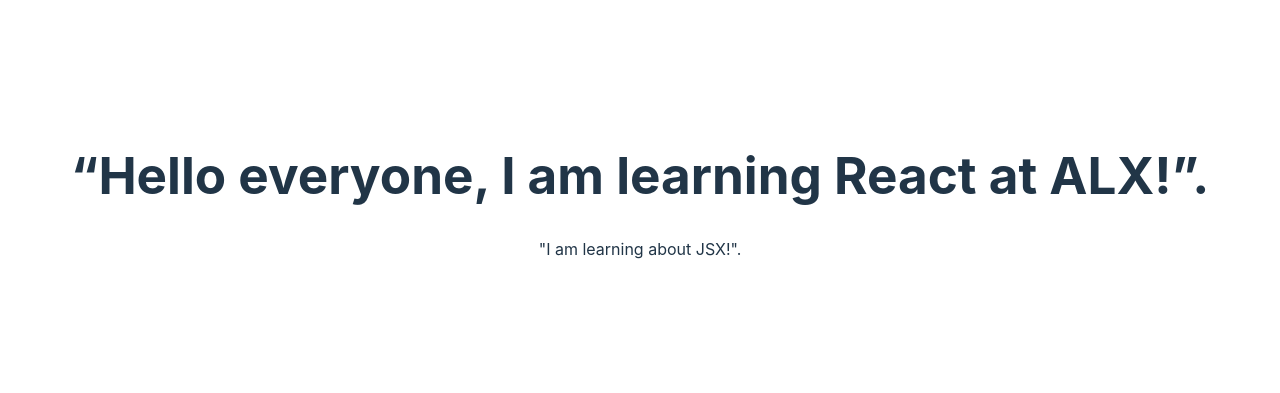
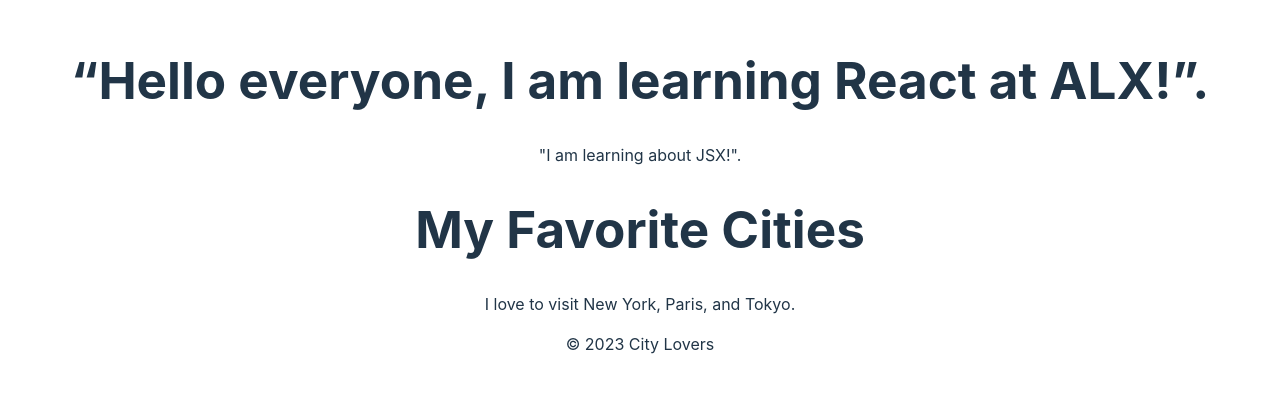
Before and after one commit to gracey08/alx-fe-reactjs, a React (Vite) app in the folder alx-react-app/: page / in a window 1280 px wide. Shown: the part 205-598 px from the top of the page. Built offline with nearby package versions, Linux system fonts and the light colour scheme.

Commit message:
new update app

```diff
--- a/alx-react-app/src/App.jsx
+++ b/alx-react-app/src/App.jsx
@@ -3,13 +3,20 @@
 import viteLogo from '/vite.svg'
 import './App.css'
 import WelcomeMessage from './components/WelcomeMessage'
+import Header from './components/Header';
+import MainContent from './components/MainContent';
+import Footer from './components/Footer';
 
 function App() {
   return (
     <div>
       <WelcomeMessage />
+      <Header />
+      <MainContent />
+      <Footer />
     </div>
   );
+
 }
 //   const [count, setCount] = useState(0)
 
--- /dev/null
+++ b/alx-react-app/src/components/Footer.jsx
@@ -0,0 +1,11 @@
+import React from 'react';
+
+const Footer = () => {
+  return (
+<footer>
+  <p>© 2023 City Lovers</p>
+</footer>
+ );
+};
+
+export default Footer;
--- /dev/null
+++ b/alx-react-app/src/components/Header.jsx
@@ -0,0 +1,11 @@
+import React from 'react';
+
+const Header = () => {
+  return (
+<header>
+  <h1>My Favorite Cities</h1>
+</header>
+ );
+};
+
+export default Header;
--- /dev/null
+++ b/alx-react-app/src/components/MainContent.jsx
@@ -0,0 +1,12 @@
+import React from 'react';
+
+const MainContent = () => {
+  return (
+<main>
+  <p>I love to visit New York, Paris, and Tokyo.</p>
+</main>
+
+);
+};
+
+export default MainContent;
```
